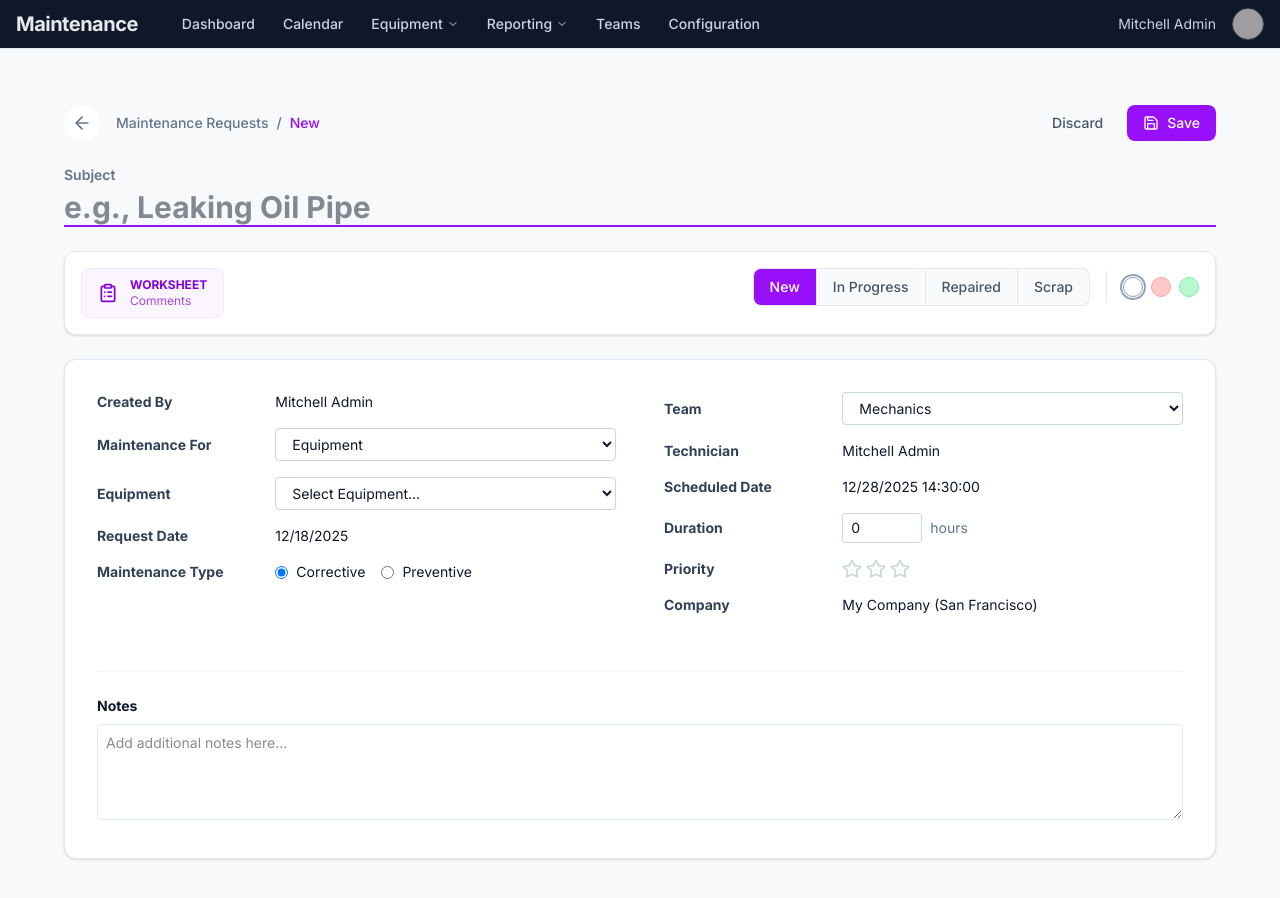
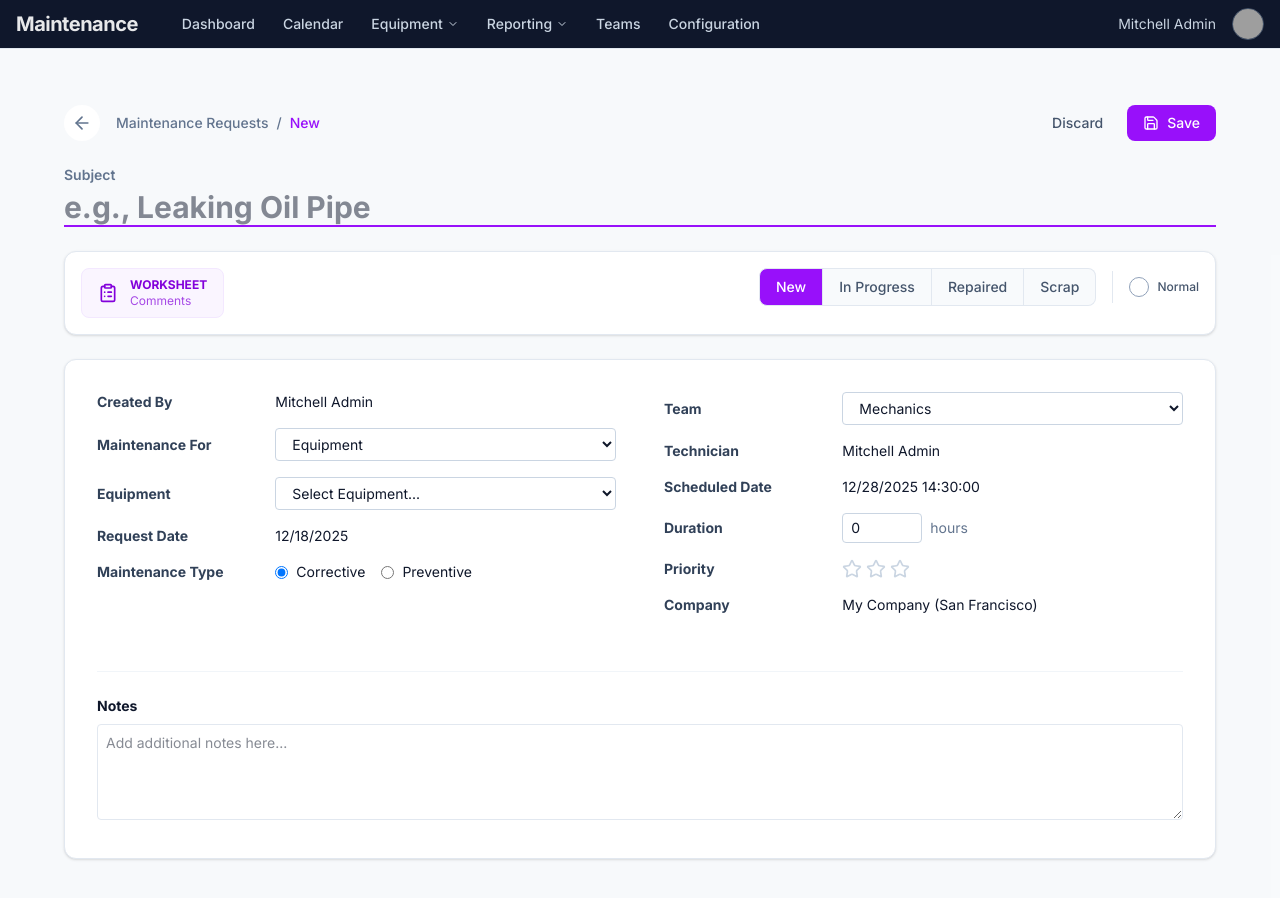
Before and after one commit to tejcodes-rex/GearGuard, a Next.js app: page /maintenance/requests/new in a window 1280 px wide. Shown: the top 898 px of the page. Built offline with nearby package versions, Linux system fonts and the light colour scheme; sample sign-in values are in the browser's storage; grey boxes are pictures that could not be loaded.

Commit message:
feat: Replace Kanban buttons with single cycling indicator

```diff
--- a/app/maintenance/requests/[id]/page.tsx
+++ b/app/maintenance/requests/[id]/page.tsx
@@ -266,23 +266,27 @@ export default function RequestDetailPage() {
                     {/* Kanban State Indicators */}
                     <div className="flex items-center gap-2" title="Kanban State">
                         <button
-                            onClick={() => isEditing && handleChange('kanbanState', 'normal')}
-                            className={`w-5 h-5 rounded-full border ring-offset-1 transition-all ${(isEditing ? formData.kanbanState : request.kanbanState) === 'normal' || !(isEditing ? formData.kanbanState : request.kanbanState) ? 'bg-white border-slate-400 ring-2 ring-slate-400' : 'bg-white border-slate-300 hover:border-slate-400'} ${!isEditing ? 'cursor-default opacity-60' : 'cursor-pointer'}`}
-                            title="In Progress"
+                            onClick={() => {
+                                if (!isEditing) return;
+                                const current = formData.kanbanState || request.kanbanState || 'normal';
+                                const nextState = current === 'normal' ? 'blocked' : current === 'blocked' ? 'done' : 'normal';
+                                handleChange('kanbanState', nextState);
+                            }}
+                            className={`w-5 h-5 rounded-full border ring-offset-1 transition-all
+                                ${(isEditing ? formData.kanbanState : request.kanbanState) === 'blocked'
+                                    ? 'bg-red-500 border-red-600 ring-2 ring-red-100'
+                                    : (isEditing ? formData.kanbanState : request.kanbanState) === 'done'
+                                        ? 'bg-green-500 border-green-600 ring-2 ring-green-100'
+                                        : 'bg-white border-slate-400 hover:border-slate-500'
+                                }
+                                ${!isEditing ? 'cursor-default opacity-60' : 'cursor-pointer hover:scale-110 active:scale-95'}
+                            `}
+                            title={isEditing ? "Click to change status (Normal -> Blocked -> Ready)" : "Kanban Status"}
                             disabled={!isEditing}
                         />
-                        <button
-                            onClick={() => isEditing && handleChange('kanbanState', 'blocked')}
-                            className={`w-5 h-5 rounded-full border ring-offset-1 transition-all ${(isEditing ? formData.kanbanState : request.kanbanState) === 'blocked' ? 'bg-red-500 border-red-600 ring-2 ring-red-500' : 'bg-red-200 border-red-300 hover:bg-red-500'} ${!isEditing ? 'cursor-default opacity-60' : 'cursor-pointer'}`}
-                            title="Blocked"
-                            disabled={!isEditing}
-                        />
-                        <button
-                            onClick={() => isEditing && handleChange('kanbanState', 'done')}
-                            className={`w-5 h-5 rounded-full border ring-offset-1 transition-all ${(isEditing ? formData.kanbanState : request.kanbanState) === 'done' ? 'bg-green-500 border-green-600 ring-2 ring-green-500' : 'bg-green-200 border-green-300 hover:bg-green-500'} ${!isEditing ? 'cursor-default opacity-60' : 'cursor-pointer'}`}
-                            title="Ready for Next Stage"
-                            disabled={!isEditing}
-                        />
+                        <span className="text-xs font-medium text-slate-600 capitalize">
+                            {(isEditing ? formData.kanbanState : request.kanbanState) === 'done' ? 'Ready' : (isEditing ? formData.kanbanState : request.kanbanState) || 'Normal'}
+                        </span>
                     </div>
                 </div>
             </div>
```
